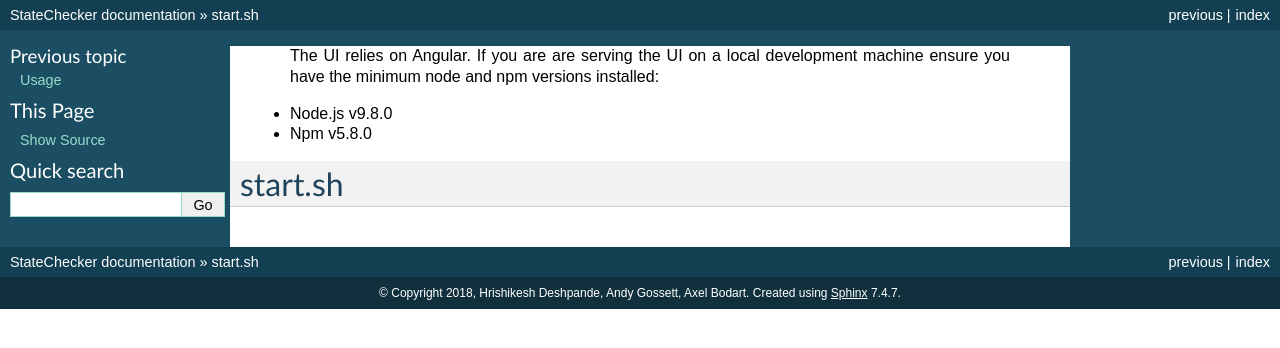
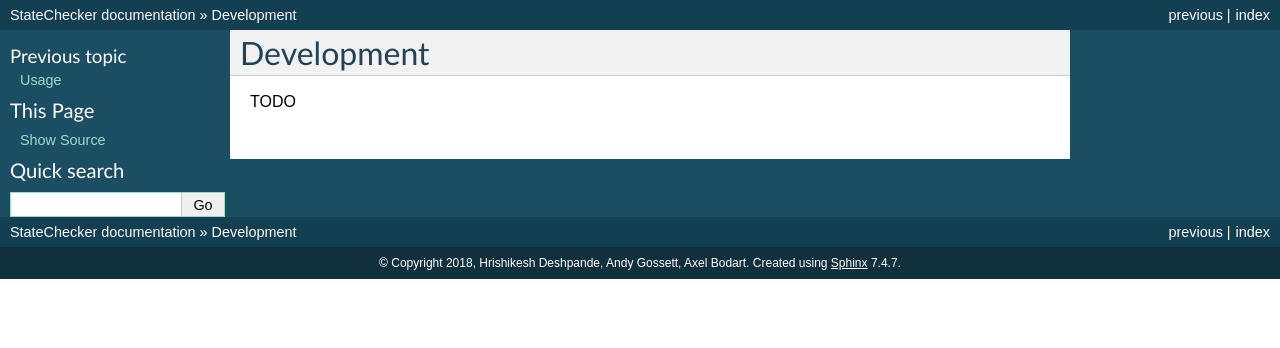
Before and after one commit to datacenter/statechecker, a Sphinx documentation site: the page built from docs/development.rst, in a window 1280 px wide. Shown: the top 348 px of the page. Built offline with Sphinx 7.4.7, drawn with Linux system fonts in a browser that asks for light colours.

Commit message:
development place holder

```diff
--- a/docs/development.rst
+++ b/docs/development.rst
@@ -1,10 +1,4 @@
+Development
+===========
 
- The UI relies on Angular. If you are are serving the UI on a local development machine ensure you
- have the minimum node and npm versions installed:
-
-- Node.js v9.8.0
-- Npm v5.8.0
-
-
-start.sh
---------
+TODO
```
